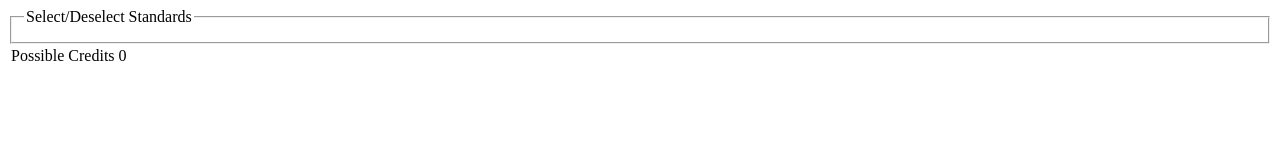
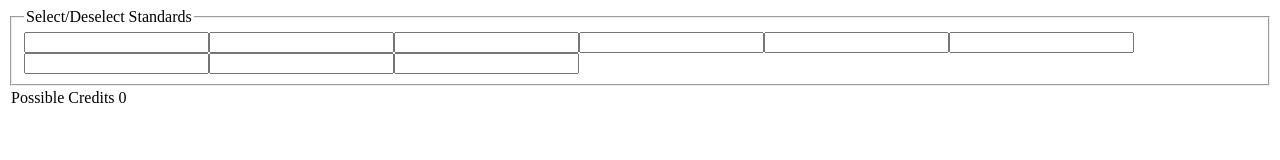
Before and after one commit to HenryP-406/henryp-406.github.io, a plain HTML site: page l3eng/calculator.html in a window 1280 px wide. Drawn offline with Linux system fonts and the light colour scheme.

Commit message:
you idiot...

```diff
--- a/l3eng/calculator.html
+++ b/l3eng/calculator.html
@@ -2,6 +2,7 @@
 <html>
     <head>
         <!-- <link rel="canonical" href="henryp-406.github.io"> -->
+        <script src="./calculator.js"></script>
     </head>
     <body>
         <fieldset id="standards-field">
```
